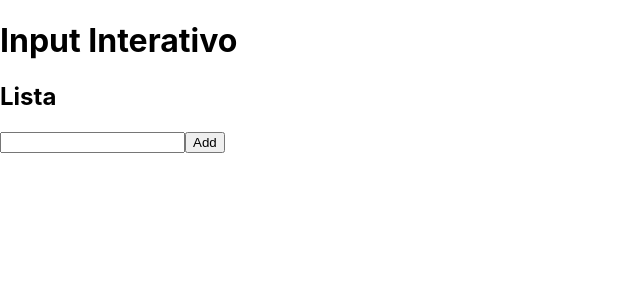
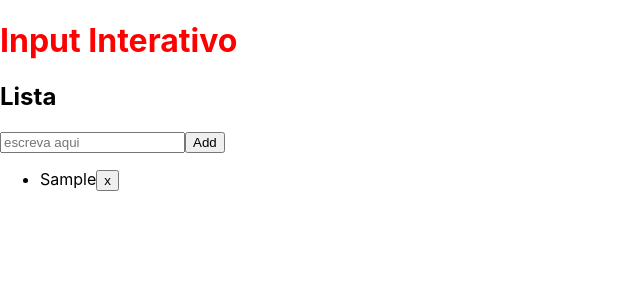
Before and after one commit to JesusBaro/input-interativo, a React (Create React App) app in the folder input-interativo/: page / in a window 1280 px wide. Both pictures are taken after typing "Sample" into the empty fields and a click on the button "Add". Shown: the top 300 px of the page, without its empty margins (0-640 px from the left). Built offline with nearby package versions, Linux system fonts and the light colour scheme.

Commit message:
finalizado

```diff
--- a/input-interativo/package.json
+++ b/input-interativo/package.json
@@ -9,6 +9,7 @@
     "react": "^18.2.0",
     "react-dom": "^18.2.0",
     "react-scripts": "5.0.1",
+    "styled-components": "^5.3.8",
     "web-vitals": "^2.1.4"
   },
   "scripts": {
--- a/input-interativo/src/App.js
+++ b/input-interativo/src/App.js
@@ -2,9 +2,9 @@
 
 import React, { Component } from "react";
 import styled from "styled-components";
-// const Title = styled.h1`
-// color: red;
-// `;
+const Title = styled.h1`
+color: red;
+`;
 class InputInterativo extends Component {
 
   state = {
@@ -16,7 +16,7 @@ class InputInterativo extends Component {
 
   handleChange = (event) => {
     this.setState({
-      tafera: event.target.value // //event vai mirar no input e pegar o valor atual dele
+      tarefa: event.target.value // //event vai mirar no input e pegar o valor atual dele
     });
   };
 
@@ -26,39 +26,65 @@ class InputInterativo extends Component {
     //se o state tarefa for extremamente igual a vazio returne nada, por isso nao ten nada depois do return
     if (this.state.tarefa === "") {
       return;
-    };
+    }
 
     this.setState({
       lista: this.state.lista.concat({ //atualize os dade e concatene um
         tarefa: this.state.tarefa, //nova tarefa
         id: Math.random() //vai gerar automaticamente uma id para cada item da lista/array. (0 - 1)
       }),
-      tafera: " "
+      tarefa: ""
     });
   };
 
-  //nao estudado
   apagar = (id) => {
+      //Parâmetro recebe a id da nossa tarefa (itens), pq cada tarefa tem sua identidade.
+    this.setState({
+      lista: this.state.lista.filter((item) => {
+        return item.id !== id; //ele vai comparar os id's e se for diferente, ela vai guardar em uma lista (invisível)
+      })
+    });
+  };
 
-  };
+  // exemplo de filter
+  // const words = ['spray', 'limit', 'elite', 'exuberant', 'destruction', 'present'];
+  // const result = words.filter(word => word.length > 6);
+  // console.log(result);
+  //  Expected output: Array ["exuberant", "destruction", "present"]
+
+
+
 
   render() {
     return (
       <div>
-        <h1>Input Interativo</h1>
-   {/* onChange: evento de mudança */}
+        <Title>Input Interativo</Title>
+        {/* onChange: evento de mudança */}
         {/* O value seta o valor inicial do input, nesse caso ele está vazio */}
         <h2>Lista</h2>
-        <input value={this.state.tarefa} onChange={this.handleChange}  />
+
+
+        <input value={this.state.tarefa} onChange={this.handleChange} placeholder="escreva aqui" />
 
         <button onClick={this.adicionar} > Add </button>
 
-      <ul>
+        <ul>
+          {this.state.lista.map((item) => (
+            <li>
+              {item.tarefa}
 
-      </ul>
-
+              {/* Calback é uma função de flecha  dentro do evento de click. Assim conseguimos chamar a função com () */}
+              <button onClick={() => {
+               this.apagar(item.id)
+              }}>
+                x
+              </button>
+            </li>
+          ))}
+        </ul>
 
       </div>
+
     )
   }
 
--- a/package.json
+++ /dev/null
@@ -1,5 +0,0 @@
-{
-  "dependencies": {
-    "styled-components": "^5.3.8"
-  }
-}
```
Also changed, not shown: 2 other files (tests, documents, lock files or other folders).
